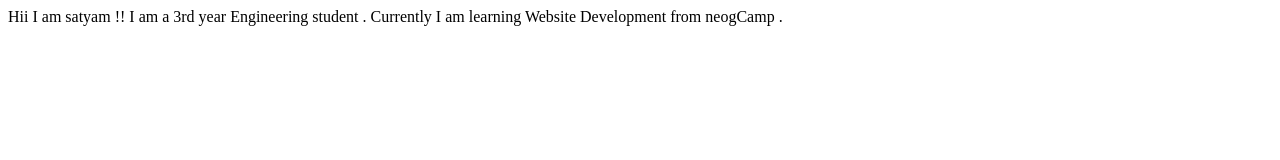
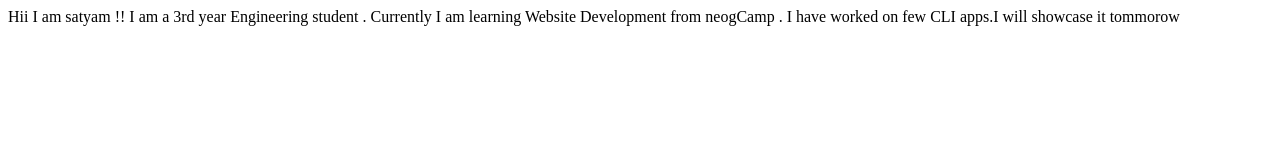
Before and after one commit to SatyamMotwani/student-project-site, a plain HTML site: page index.html in a window 1280 px wide. Drawn offline with Linux system fonts and the light colour scheme.

Commit message:
updated details of project

```diff
--- a/index.html
+++ b/index.html
@@ -9,5 +9,7 @@
     Hii I am satyam !!
     I am a 3rd year Engineering student .
     Currently I am learning Website Development from neogCamp .
+
+    I have worked on few CLI apps.I will showcase it tommorow
 </body>
 </html>
```
